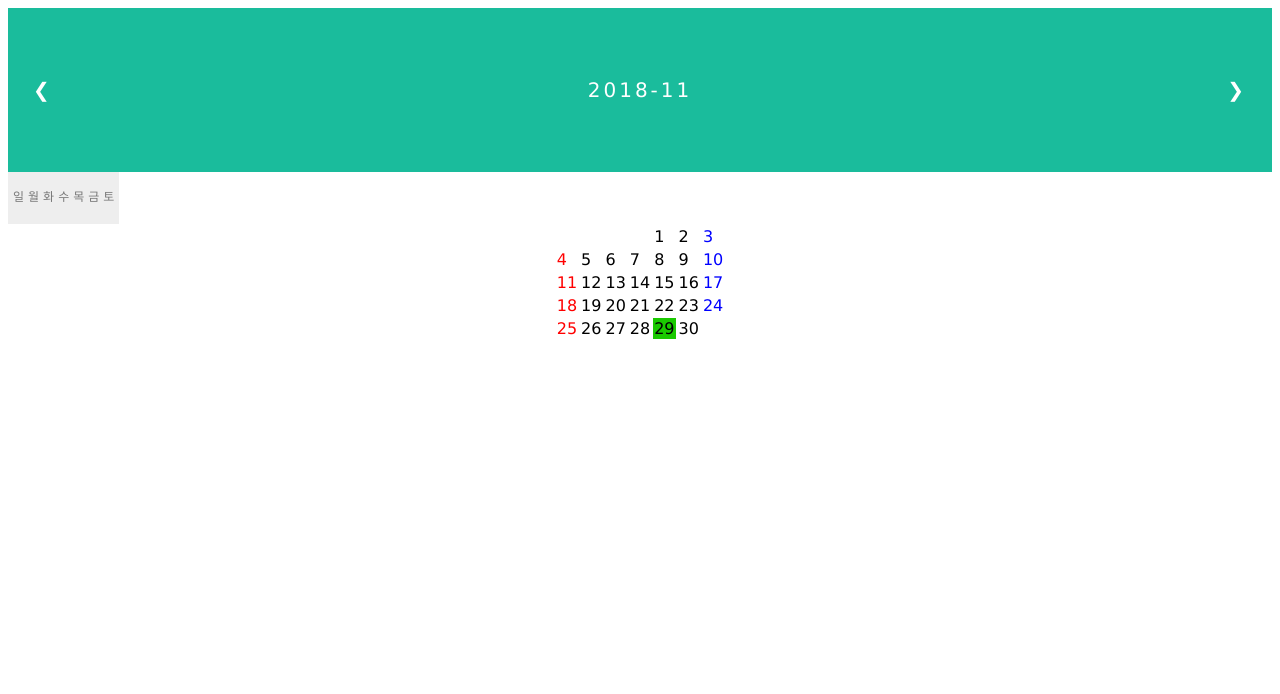
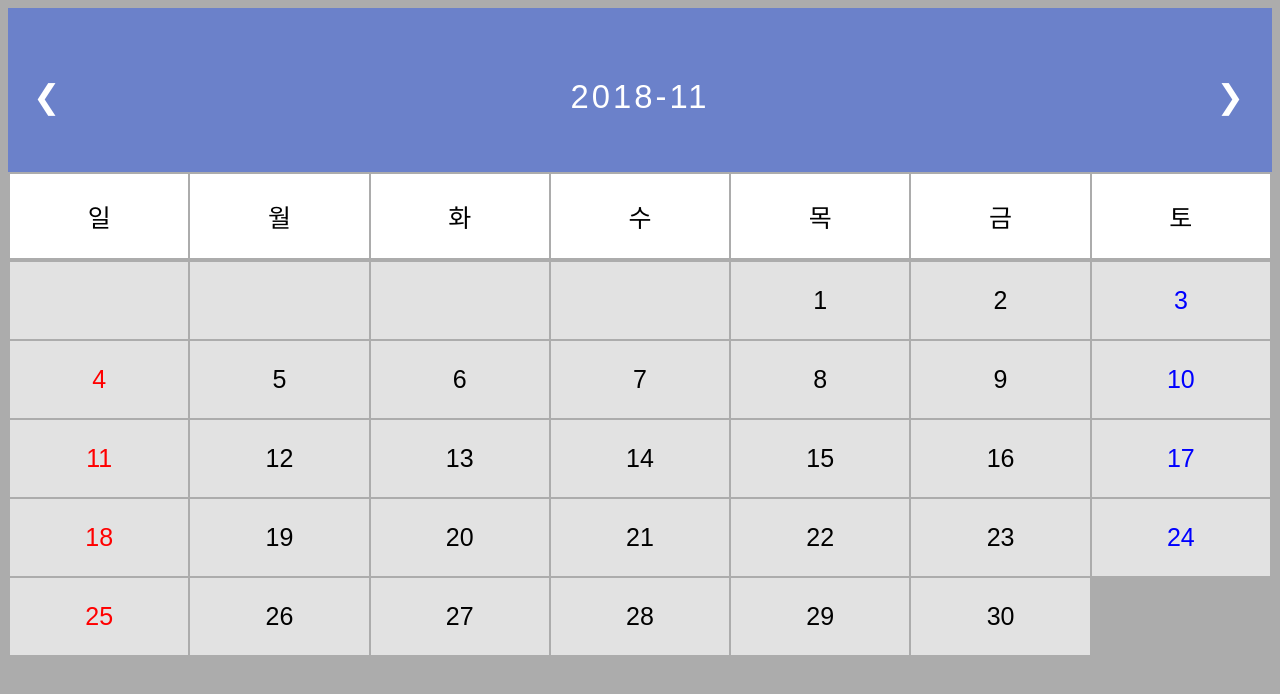
Before and after one commit to kwondonghyun/JS_Project, a plain HTML site: page Calendar/index.html in a window 1280 px wide. Drawn offline with Linux system fonts and the light colour scheme.

Commit message:
main CSS

```diff
--- a/Calendar/main.css
+++ b/Calendar/main.css
@@ -1,11 +1,21 @@
 ul {list-style-type: none;}
-body {font-family: Verdana, sans-serif;}
+*{
+    font-family: 'Noto Sans KR', sans-serif;
+    font-family: 'Nanum Gothic', sans-serif;
+}
+.body{
+    background-color: #acacac;
+
+}
+#calendar {
+    width: 100%;
+}
 
 /* Month header */
 .month {
     padding: 70px 25px;
     height: 3vh;
-    background: #1abc9c;
+    background: #6b81ca;
     text-align: center;
 }
 
@@ -16,8 +26,8 @@ body {font-family: Verdana, sans-serif;}
 }
 
 .month ul li {
-    color: white;
-    font-size: 20px;
+    color: rgb(255, 255, 255);
+    font-size: 205%;
     text-transform: uppercase;
     letter-spacing: 3px;
 }
@@ -33,39 +43,42 @@ body {font-family: Verdana, sans-serif;}
 
 /* Next button */
 .month .next {
-
     float: right;
-
-
 }
 
 /* Weekdays (Mon-Sun) */
 .weekdays {
     margin: 0;
     padding: 10px 0;
-    background-color:#ddd;
+
 }
 
-.weekdays li {
+.weekdays li  {
     display: inline-block;
-    width: 13.6%;
-    color: #666;
+    width: 15%;
     text-align: center;
 }
-
 /* Days (1-31) */
 .days {
-    padding: 10px 0;
-    background: #eee;
-    margin: 0;
+    width: 100%;
+    font-size: 15px;
 }
 
-.days tr {
-    list-style-type: none;
-    display: inline-block;
-    width: 13.6%;
+.days td {
+    padding: 1.5rem 0;
+    margin: 0px;
     text-align: center;
-    margin-bottom: 5px;
-    font-size:12px;
-    color: #777;
+    background-color: rgb(255, 255, 255);
+    border-spacing: 2px;
+    border-collapse: separate;
 }
+
+td {
+    padding: 1.5rem 0;
+    margin: 0px;
+    text-align: center;
+    background-color: rgb(226, 226, 226);
+    border-spacing: 2px;
+    border-collapse: separate;
+    font-size: 25px;
+}
```
